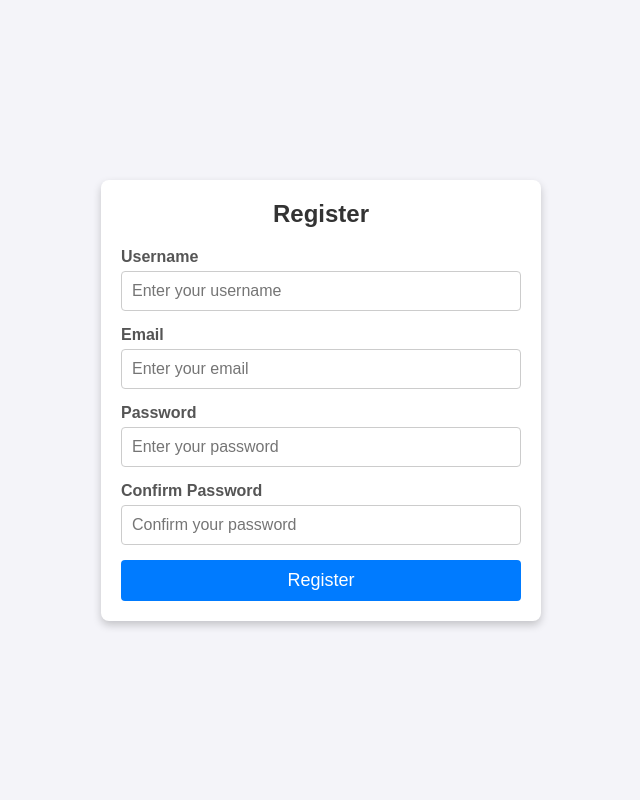
After one commit to vishalvnair124/smartlab, a Flask app: page /register in a window 1280 px wide. The commit adds this page. Shown: the whole page, without its empty margins (319-959 px from the left). Run offline with Flask 3, Linux system fonts and the light colour scheme.

Commit message:
register

```diff
--- a/web/app.py
+++ b/web/app.py
@@ -9,7 +9,7 @@ db_config = {
     'host': 'localhost',
     'user': 'root',
     'password': '',
-    'database': 'smartlab',
+    'database': 'smartlab1',
 }
 
 # Function to connect to the database
@@ -47,13 +47,21 @@ def login():
 
     return render_template('auth/login.html')
 
+#student = register
+@app.route('/register')
+def register():
+    return render_template('auth/register.html')
 
-
+@app.route('/attendance')
+def attendance():
+    # You can add logic here to fetch student-specific attendance details
+    return render_template('student/attendance.html')
 
 # Student dashboard route
 @app.route('/student/dashboard/<int:student_id>')
 def student_dashboard(student_id):
     # Fetch student-specific data if required using the student_id
+    # return render_template('stshboard.hudent/datml', student_id=student_id)
     return render_template('student/dashboard.html', student_id=student_id)
 
 
--- /dev/null
+++ b/web/static/css/style.css
@@ -0,0 +1,86 @@
+*{
+  padding: 0;
+  margin: 0;
+}
+/* General styles */
+body {
+  font-family: Arial, sans-serif;
+  background-color: #f4f4f9;
+  margin: 0;
+  padding: 0;
+  display: flex;
+  justify-content: center;
+  align-items: center;
+  height: 100vh;
+}
+
+/* Container */
+.container {
+  width: 100%;
+  max-width: 400px;
+  background-color: #ffffff;
+  box-shadow: 0 4px 8px rgba(0, 0, 0, 0.2);
+  border-radius: 8px;
+  overflow: hidden;
+  padding: 20px;
+}
+
+/* Form styles */
+.form-box h1 {
+  text-align: center;
+  margin-bottom: 20px;
+  font-size: 24px;
+  color: #333333;
+}
+
+.form-group {
+  margin-bottom: 15px;
+}
+
+.form-group label {
+  display: block;
+  font-weight: bold;
+  color: #555555;
+  margin-bottom: 5px;
+}
+
+.form-group input {
+  width: 100%;
+  padding: 10px;
+  font-size: 16px;
+  border: 1px solid #cccccc;
+  border-radius: 4px;
+  box-sizing: border-box;
+}
+
+.form-group input:focus {
+  border-color: #007bff;
+  outline: none;
+  box-shadow: 0 0 5px rgba(0, 123, 255, 0.5);
+}
+
+/* Button styles */
+.btn {
+  display: block;
+  width: 100%;
+  padding: 10px;
+  font-size: 18px;
+  color: #ffffff;
+  background-color: #007bff;
+  border: none;
+  border-radius: 4px;
+  cursor: pointer;
+  text-align: center;
+  transition: background-color 0.3s;
+}
+
+.btn:hover {
+  background-color: #0056b3;
+}
+
+/* Responsive */
+@media (max-width: 480px) {
+  .container {
+    padding: 15px;
+  }
+}
--- /dev/null
+++ b/web/templates/auth/register.html
@@ -0,0 +1,36 @@
+<!DOCTYPE html>
+<html lang="en">
+<head>
+    <!-- css link -->
+    <meta charset="UTF-8">
+    <meta name="viewport" content="width=device-width, initial-scale=1.0">
+    <title>Register Page</title>
+    <link rel="stylesheet" href="{{ url_for('static', filename='css/style.css') }}">
+</head>
+<body>
+  <div class="container">
+    <div class="form-box">
+      <h1 class="head">Register</h1>
+      <form action="/register" method="post">
+        <div class="form-group">
+          <label for="username">Username</label>
+          <input type="text" id="username" name="username" placeholder="Enter your username" required>
+        </div>
+        <div class="form-group">
+          <label for="email">Email</label>
+          <input type="email" id="email" name="email" placeholder="Enter your email" required>
+        </div>
+        <div class="form-group">
+          <label for="password">Password</label>
+          <input type="password" id="password" name="password" placeholder="Enter your password" required>
+        </div>
+        <div class="form-group">
+          <label for="confirm-password">Confirm Password</label>
+          <input type="password" id="confirm-password" name="confirm-password" placeholder="Confirm your password" required>
+        </div>
+        <button type="submit" class="btn">Register</button>
+      </form>
+    </div>
+  </div>
+</body>
+</html>
```
Also changed, not shown: web/static/css/attendance.css (added, +91 -0 lines), web/templates/student/attendance.html (+48 -0 lines), web/templates/student/dashboard.html (+115 -2 lines).
